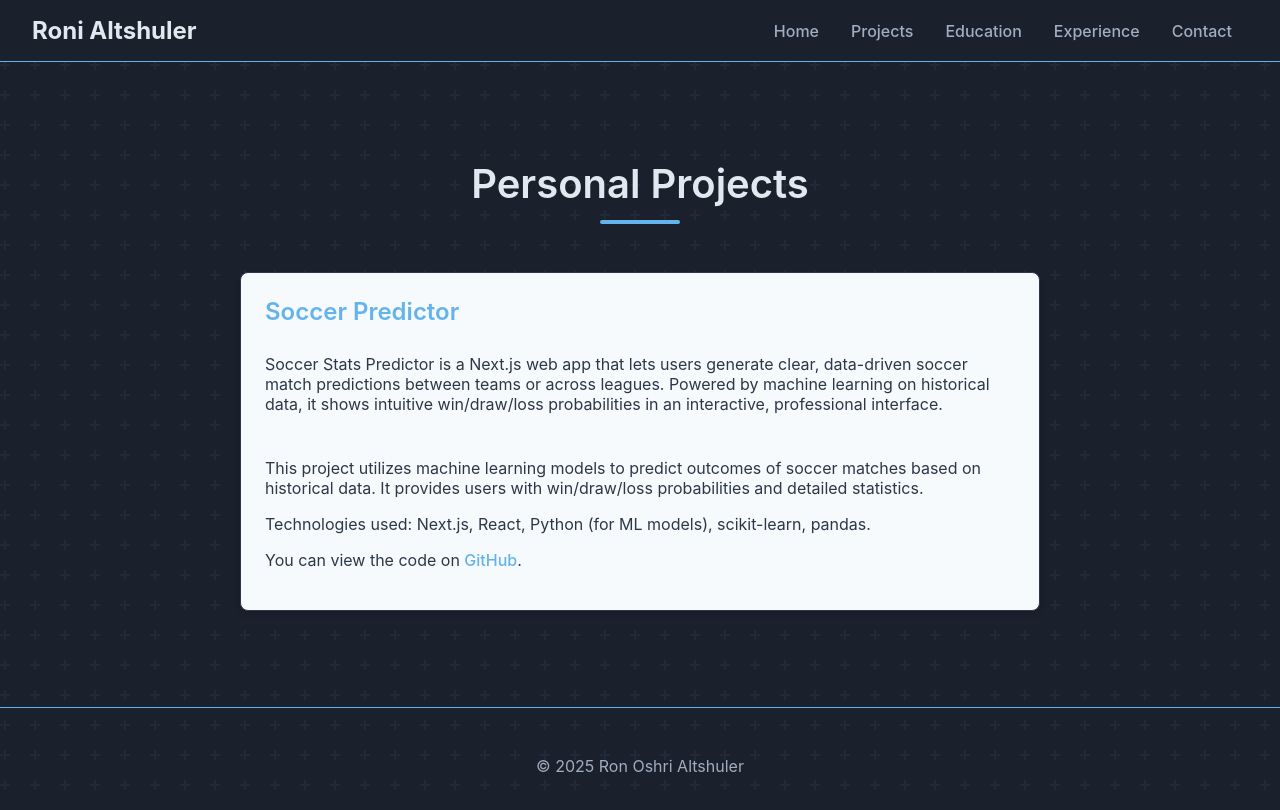
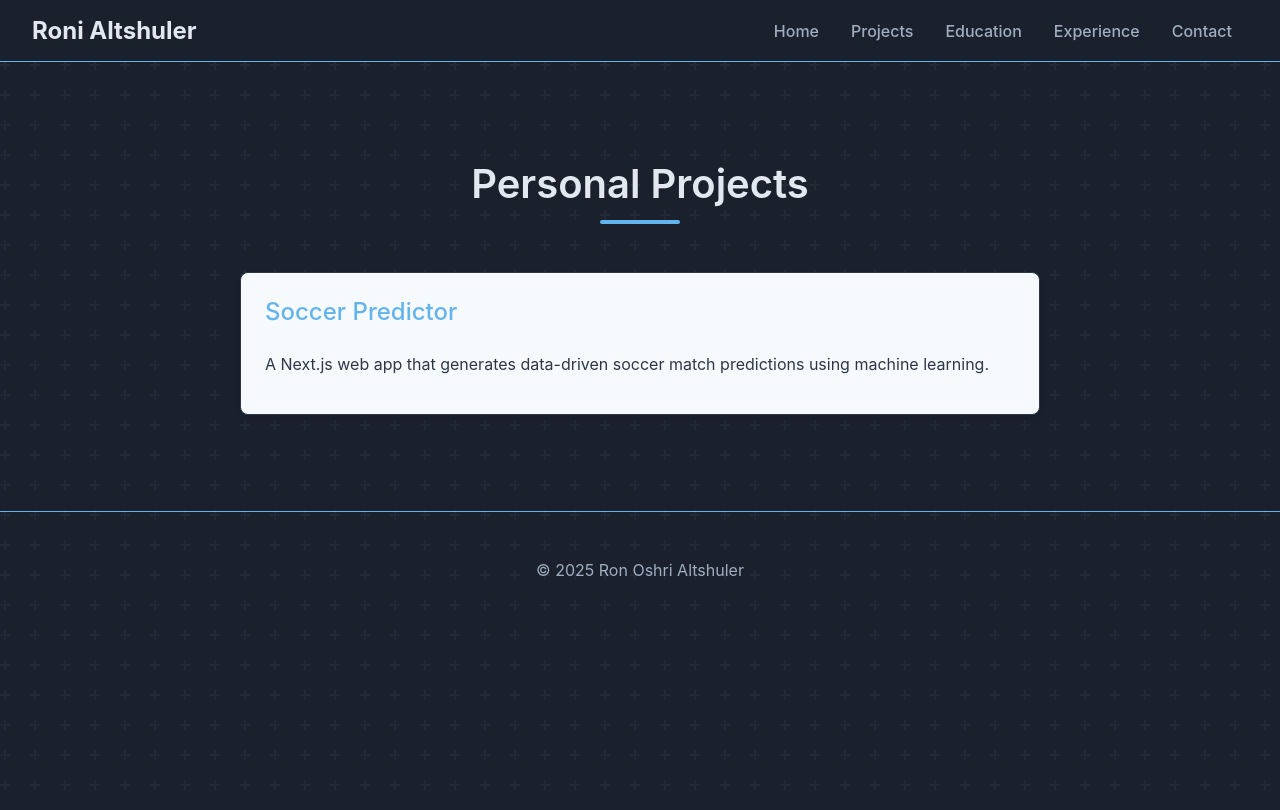
Before and after one commit to roni-altshuler/personal_website, a Next.js app: page /projects in a window 1280 px wide. Shown: the top 810 px of the page. Built offline with nearby package versions, Linux system fonts and the light colour scheme.

Commit message:
Fixing formatting of information on project cards and recaptcha for contact form submission

```diff
--- a/src/app/api/send/route.js
+++ b/src/app/api/send/route.js
@@ -4,7 +4,21 @@ const resend = new Resend(process.env.RESEND_API_KEY);
 
 export async function POST(request) {
   try {
-    const { name, email, message } = await request.json();
+    const { name, email, message, token } = await request.json();
+
+    // The reCAPTCHA secret key is expected to be provided as an environment variable.
+    const recaptchaRes = await fetch('https://www.google.com/recaptcha/api/siteverify', {
+        method: 'POST',
+        headers: {
+            'Content-Type': 'application/x-www-form-urlencoded',
+        },
+        body: `secret=${process.env.RECAPTCHA_SECRET_KEY}&response=${token}`,
+    });
+    const recaptchaData = await recaptchaRes.json();
+
+    if (!recaptchaData.success) {
+        return new Response(JSON.stringify({ error: 'reCAPTCHA verification failed.' }), { status: 400 });
+    }
 
     // If verification is successful, send the email
     const { data, error } = await resend.emails.send({
--- a/src/app/globals.css
+++ b/src/app/globals.css
@@ -1,12 +1,22 @@
 :root {
   --background: #ffffff;
   --foreground: #171717;
+  --primary-color: #0070f3;
+  --secondary-color: #6c757d;
+  --card-background-color: #f8f9fa;
+  --card-text-color: #343a40;
+  --border-color: #dee2e6;
 }
 
 @media (prefers-color-scheme: dark) {
   :root {
     --background: #0a0a0a;
     --foreground: #ededed;
+    --primary-color: #00aaff;
+    --secondary-color: #adb5bd;
+    --card-background-color: #1a1a1a;
+    --card-text-color: #ced4da;
+    --border-color: #495057;
   }
 }
 
--- a/src/app/projects/page.js
+++ b/src/app/projects/page.js
@@ -5,14 +5,8 @@ export default function Projects() {
   const projects = [
     {
       title: 'Soccer Predictor',
-      description: 'Soccer Stats Predictor is a Next.js web app that lets users generate clear, data-driven soccer match predictions between teams or across leagues. Powered by machine learning on historical data, it shows intuitive win/draw/loss probabilities in an interactive, professional interface.',
-      modalContent: (
-        <div>
-          <p>This project utilizes machine learning models to predict outcomes of soccer matches based on historical data. It provides users with win/draw/loss probabilities and detailed statistics.</p>
-          <p>Technologies used: Next.js, React, Python (for ML models), scikit-learn, pandas.</p>
-          <p>You can view the code on <a href='https://github.com/roni-altshuler/soccer_predictor' target='_blank' rel='noopener noreferrer'>GitHub</a>.</p>
-        </div>
-      ),
+      description: 'A Next.js web app that generates data-driven soccer match predictions using machine learning.',
+      link: 'https://github.com/roni-altshuler/soccer_predictor',
     },
   ];
 
@@ -27,7 +21,7 @@ export default function Projects() {
               key={index}
               title={project.title}
               description={project.description}
-              modalContent={project.modalContent}
+              link={project.link}
             />
           ))}
         </div>
--- a/src/components/Card.js
+++ b/src/components/Card.js
@@ -4,12 +4,22 @@ import React, { useState } from 'react';
 import styles from '../styles/Card.module.css';
 import Modal from './Modal';
 
-const Card = ({ title, description, children, modalContent }) => {
+const Card = ({ title, description, date, link, modalContent }) => {
   return (
     <div className={styles.card}>
-      <h2 className={styles.title}>{title}</h2>
+      <div className={styles.cardHeader}>
+        <h2 className={styles.title}>
+          {link ? (
+            <a href={link} target="_blank" rel="noopener noreferrer" className={styles.glowLink}>
+              {title}
+            </a>
+          ) : (
+            title
+          )}
+        </h2>
+        {date && <p className={styles.date}>{date}</p>}
+      </div>
       <p>{description}</p>
-      {children}
       {modalContent}
     </div>
   );
--- a/src/styles/Card.module.css
+++ b/src/styles/Card.module.css
@@ -9,6 +9,19 @@
   box-shadow: 0 4px 8px rgba(0,0,0,0.05);
   transition: transform 0.2s ease-in-out;
   cursor: pointer; /* Indicate that the card is clickable */
+}
+
+.cardHeader {
+  display: flex;
+  justify-content: space-between;
+  align-items: flex-start;
+  gap: 1rem;
+}
+
+.date {
+  color: var(--secondary-color);
+  font-size: 0.9rem;
+  white-space: nowrap;
 }
 
 .card:hover {
@@ -30,6 +43,17 @@
   flex-grow: 1;
 }
 
+.card a.glowLink {
+  color: var(--primary-color);
+  text-decoration: none;
+  transition: color 0.3s ease, text-shadow 0.3s ease;
+}
+
+.card a.glowLink:hover {
+  color: var(--primary-color);
+  text-shadow: 0 0 8px var(--secondary-color);
+}
+
 .card a {
   color: var(--primary-color);
   text-decoration: none;
```
Also changed, not shown: src/app/contact/page.js (+24 -1 lines), src/app/education/page.js (+7 -9 lines), src/app/experience/page.js (+9 -4 lines), ToDo.txt.
